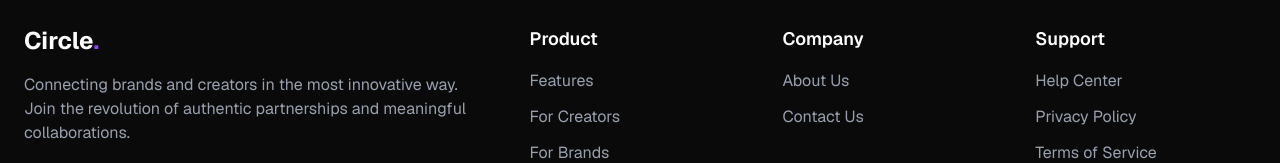
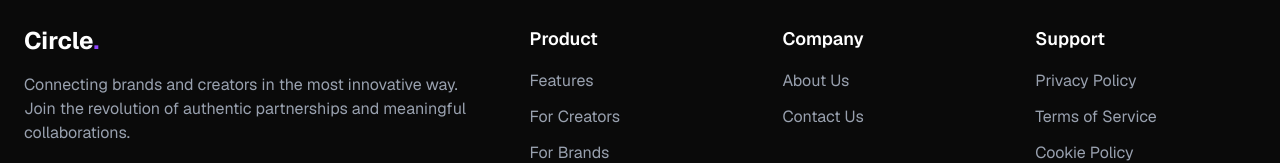
Before and after one commit to decodewithParth/circle-5, a Next.js app: page / in a window 1280 px wide. Shown: the part 3683-3846 px from the top of the page. Built offline with nearby package versions, Linux system fonts and the light colour scheme; no server answers; the database is empty.

Commit message:
removed the help center link from the footer for some time

```diff
--- a/src/component/footer-section.tsx
+++ b/src/component/footer-section.tsx
@@ -47,7 +47,6 @@ export const FooterSection = () => {
       { name: "Contact Us", href: "/contact" },
     ],
     support: [
-      { name: "Help Center", href: "#help" },
       { name: "Privacy Policy", href: "#privacy" },
       { name: "Terms of Service", href: "#terms" },
       { name: "Cookie Policy", href: "#cookies" },
```
